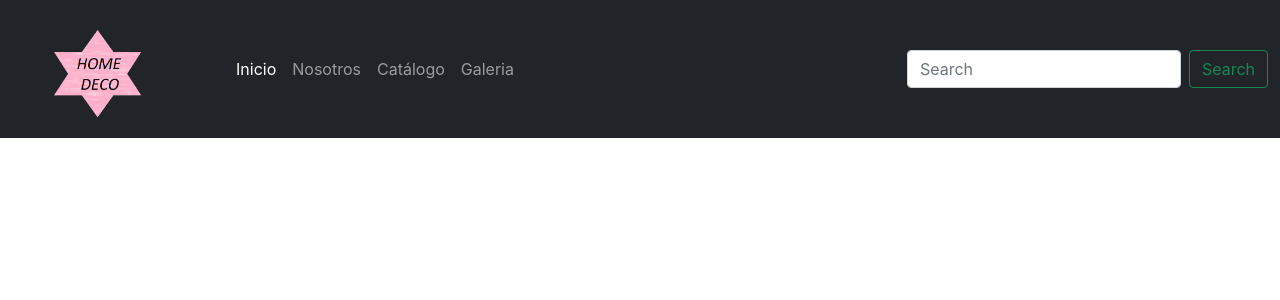
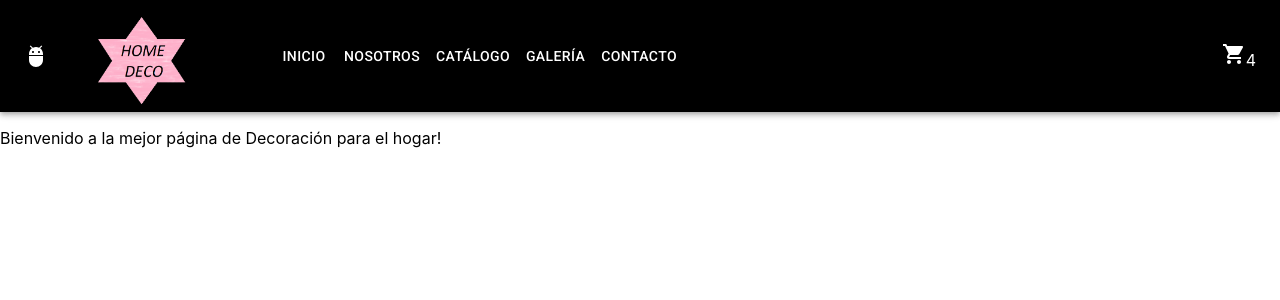
Before and after one commit to Micaela-LaRosa/ecommerce-larosa, a React (Create React App) app: page / in a window 1280 px wide. Shown: the top 300 px of the page. Built offline with nearby package versions, Linux system fonts and the light colour scheme.

Commit message:
desafio 3

```diff
--- a/public/index.html
+++ b/public/index.html
@@ -24,9 +24,10 @@
       work correctly both with client-side routing and a non-root public URL.
       Learn how to configure a non-root public URL by running `npm run build`.
     -->
+    <!-- Material UI -->
+    <link rel="stylesheet" href="https://fonts.googleapis.com/css?family=Roboto:300,400,500,700&display=swap" />
+    <link rel="stylesheet" href="https://fonts.googleapis.com/icon?family=Material+Icons" />
     <title>React App</title>
-    <!-- Bootstrap 5.1.3 CSS -->
-    <link href="https://cdn.jsdelivr.net/npm/bootstrap@5.1.3/dist/css/bootstrap.min.css" rel="stylesheet" integrity="sha384-1BmE4kWBq78iYhFldvKuhfTAU6auU8tT94WrHftjDbrCEXSU1oBoqyl2QvZ6jIW3" crossorigin="anonymous">
   </head>
   <body>
     <noscript>You need to enable JavaScript to run this app.</noscript>
@@ -41,7 +42,5 @@
       To begin the development, run `npm start` or `yarn start`.
       To create a production bundle, use `npm run build` or `yarn build`.
     -->
-    <!-- Bootstrap 5.1.3 JS -->
-    <script src="https://cdn.jsdelivr.net/npm/bootstrap@5.1.3/dist/js/bootstrap.bundle.min.js" integrity="sha384-ka7Sk0Gln4gmtz2MlQnikT1wXgYsOg+OMhuP+IlRH9sENBO0LRn5q+8nbTov4+1p" crossorigin="anonymous"></script>
   </body>
 </html>
--- a/src/App.js
+++ b/src/App.js
@@ -1,13 +1,13 @@
-
-
+import ItemListConteiner from "./components/ItemListConteiner";
 import NavBar from "./components/NavBar";
 
 
 function App() {
   return (
-    <div>
+    <>
       <NavBar />
-    </div>
+      <ItemListConteiner greeting={'Bienvenido a la mejor página de Decoración para el hogar!'}  />
+    </>
   );
 }
 
--- /dev/null
+++ b/src/components/CartWidget.jsx
@@ -0,0 +1,11 @@
+import React from 'react';
+import ShoppingCartIcon from '@mui/icons-material/ShoppingCart';
+
+export default function CartWidget({items}) {
+  return (
+    <>
+      <ShoppingCartIcon />
+      <span>{items}</span>
+    </>
+  );
+}
--- /dev/null
+++ b/src/components/ItemListConteiner.jsx
@@ -0,0 +1,7 @@
+import React from 'react';
+
+export default function ItemListConteiner({greeting}) {
+  return (
+    <p>{greeting}</p>
+  );
+}
--- a/src/components/NavBar.jsx
+++ b/src/components/NavBar.jsx
@@ -1,36 +1,140 @@
+import * as React from 'react';
+import CartWidget from '../components/CartWidget'
+import AppBar from '@mui/material/AppBar';
+import Box from '@mui/material/Box';
+import Toolbar from '@mui/material/Toolbar';
+import IconButton from '@mui/material/IconButton';
+import Typography from '@mui/material/Typography';
+import Menu from '@mui/material/Menu';
+import MenuIcon from '@mui/icons-material/Menu';
+import Container from '@mui/material/Container';
+import Avatar from '@mui/material/Avatar';
+import Button from '@mui/material/Button';
+import Tooltip from '@mui/material/Tooltip';
+import MenuItem from '@mui/material/MenuItem';
+import AdbIcon from '@mui/icons-material/Adb';
+import ImgLogo from '../assets/logo.png';
 
 
-function NavBar() {
-    return (
-      <nav class="navbar navbar-expand-lg navbar-dark bg-dark fixed-top">
-        <div class="container-fluid">
-          <a class="navbar-brand" href="#"><img src="/logo.png" width={200} alt="home deco" loading="lazy" /></a>
-          <button class="navbar-toggler" type="button" data-bs-toggle="collapse" data-bs-target="#navbarSupportedContent" aria-controls="navbarSupportedContent" aria-expanded="false" aria-label="Toggle navigation">
-            <span class="navbar-toggler-icon"></span>
-          </button>
-          <div class="collapse navbar-collapse" id="navbarSupportedContent">
-            <ul class="navbar-nav me-auto mb-2 mb-lg-0">
-              <li class="nav-item">
-                <a class="nav-link active" aria-current="page" href="#">Inicio</a>
-              </li>
-              <li class="nav-item">
-                <a class="nav-link" href="#">Nosotros</a>
-              </li>
-              <li class="nav-item">
-                <a class="nav-link" href="#">Catálogo</a>
-              </li>
-              <li class="nav-item">
-                <a class="nav-link" href="#">Galeria</a>
-              </li>
-            </ul>
-            <form class="d-flex">
-              <input class="form-control me-2" type="search" placeholder="Search" aria-label="Search"></input>
-              <button class="btn btn-outline-success" type="submit">Search</button>
-            </form>
-          </div>
-        </div>
-      </nav>
-    );
-  }
+const pages = ['Inicio', 'Nosotros', 'Catálogo', 'Galería', 'Contacto'];
+const settings = ['Profile', 'Account', 'Dashboard', 'Logout'];
 
-  export default NavBar;
+const NavBar = () => {
+  const [anchorElNav, setAnchorElNav] = React.useState(null);
+  const [anchorElUser, setAnchorElUser] = React.useState(null);
+
+  const handleOpenNavMenu = (event) => {
+    setAnchorElNav(event.currentTarget);
+  };
+  const handleOpenUserMenu = (event) => {
+    setAnchorElUser(event.currentTarget);
+  };
+
+  const handleCloseNavMenu = () => {
+    setAnchorElNav(null);
+  };
+
+  const handleCloseUserMenu = () => {
+    setAnchorElUser(null);
+  };
+
+  return (
+    <AppBar position="static" style={{backgroundColor: "black"}}>
+      <Container maxWidth="xl">
+        <Toolbar disableGutters>
+          <AdbIcon sx={{ display: { xs: 'none', md: 'flex' }, mr: 1 }} />
+          <Typography
+            variant="h6"
+            noWrap
+            component="a"
+            href="/"
+            sx={{
+              mr: 2,
+              display: { xs: 'none', md: 'flex' },
+              fontFamily: 'monospace',
+              fontWeight: 700,
+              letterSpacing: '.3rem',
+              color: 'inherit',
+              textDecoration: 'none',
+            }}
+          >
+            <img src={ImgLogo} width="200px" loading="lazy" alt="Home Deco" />
+
+          </Typography>
+
+          <Box sx={{ flexGrow: 1, display: { xs: 'flex', md: 'none' } }}>
+            <IconButton
+              size="large"
+              aria-label="account of current user"
+              aria-controls="menu-appbar"
+              aria-haspopup="true"
+              onClick={handleOpenNavMenu}
+              color="inherit"
+            >
+              <MenuIcon />
+            </IconButton>
+            <Menu
+              id="menu-appbar"
+              anchorEl={anchorElNav}
+              anchorOrigin={{
+                vertical: 'bottom',
+                horizontal: 'left',
+              }}
+              keepMounted
+              transformOrigin={{
+                vertical: 'top',
+                horizontal: 'left',
+              }}
+              open={Boolean(anchorElNav)}
+              onClose={handleCloseNavMenu}
+              sx={{
+                display: { xs: 'block', md: 'none' },
+              }}
+            >
+              {pages.map((page) => (
+                <MenuItem key={page} onClick={handleCloseNavMenu}>
+                  <Typography textAlign="center">{page}</Typography>
+                </MenuItem>
+              ))}
+            </Menu>
+          </Box>
+          <AdbIcon sx={{ display: { xs: 'flex', md: 'none' }, mr: 1 }} />
+          <Typography
+            variant="h5"
+            noWrap
+            component="a"
+            href=""
+            sx={{
+              mr: 2,
+              display: { xs: 'flex', md: 'none' },
+              flexGrow: 1,
+              fontFamily: 'monospace',
+              fontWeight: 700,
+              letterSpacing: '.3rem',
+              color: 'inherit',
+              textDecoration: 'none',
+            }}
+          >
+            <img src={ImgLogo} width="200px" loading="lazy" alt="Home Deco" />
+          </Typography>
+          <Box sx={{ flexGrow: 1, display: { xs: 'none', md: 'flex' } }}>
+            {pages.map((page) => (
+              <Button
+                key={page}
+                onClick={handleCloseNavMenu}
+                sx={{ my: 2, color: 'white', display: 'block' }}
+              >
+                {page}
+              </Button>
+            ))}
+          </Box>
+
+          <Box sx={{ flexGrow: 0 }}>
+            <CartWidget items={4} />
+          </Box>
+        </Toolbar>
+      </Container>
+    </AppBar>
+  );
+};
+export default NavBar;
```
Also changed, not shown: package.json (+8 -0 lines), src/assets/logo.png (renamed from public/logo.png), 1 other file (tests, documents, lock files or other folders).
